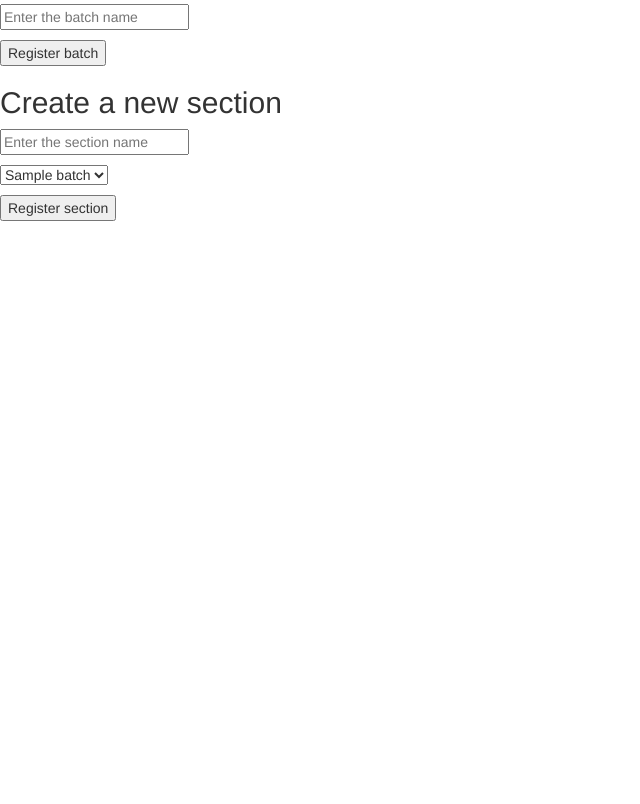
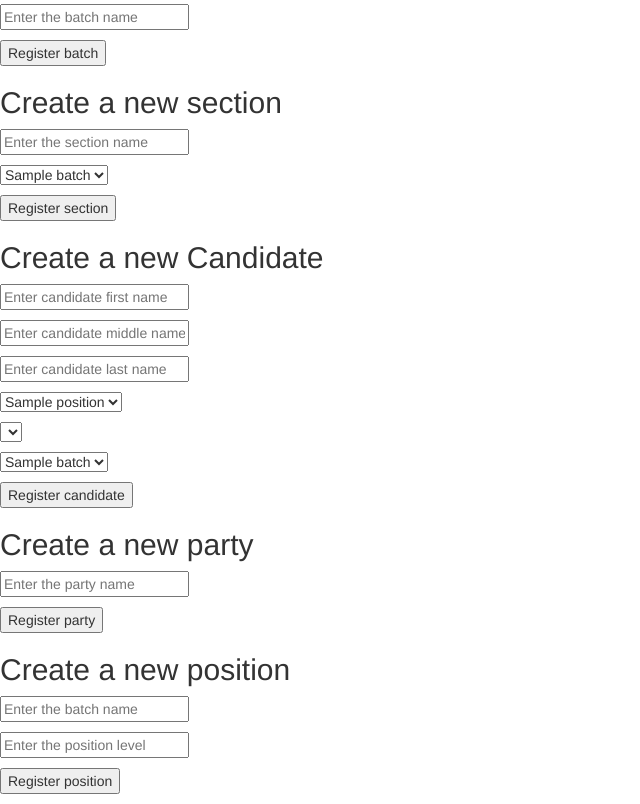
Before and after one commit to seanballais/botos, a Flask app: page /admin in a window 1280 px wide. Shown: the part 501-1305 px from the top of the page, without its empty margins (0-640 px from the left). Before the commit the page ends 722 px from the top, so only its background shows below. Run offline with Flask 2, Linux system fonts and the light colour scheme; a user stored in the database is signed in; data comes from the database, SQL or seed files in the repository; tables that the repository leaves empty hold one stand-in row (values such as "Sample post"); lists and menus that the app fills with data are empty.

Commit message:
Added the Candidate creation forms.

```diff
--- a/botos/modules/admin/views.py
+++ b/botos/modules/admin/views.py
@@ -9,7 +9,6 @@
 """
 
 
-from flask import request
 from flask import flash
 from flask import redirect
 from flask import render_template
@@ -237,7 +236,7 @@ def register_candidate():
                                                                )
               )
 
-    return '{ "message": "true" }'
+    return redirect('/admin')
 
 
 @app.route('/admin/register/party',
@@ -252,21 +251,22 @@ def register_party():
     """
     party_creation_form = CandidatePartyCreationForm()
 
-    party_name = request.form['party_name']
+    party_name = party_creation_form.party_name.data
 
-    logger.add_log(20,
-                   'Creating party {0}.'.format(party_name)
-                   )
+    if party_creation_form.validate_on_submit():
+        logger.add_log(20,
+                       'Creating party {0}.'.format(party_name)
+                       )
 
-    app_data_controllers.CandidateParty.add(party_name)
+        app_data_controllers.CandidateParty.add(party_name)
 
-    logger.add_log(20,
-                   'Created party {0} successfully.'.format(party_name)
-                   )
+        logger.add_log(20,
+                       'Created party {0} successfully.'.format(party_name)
+                       )
 
-    flash('Successfully created party {0}.'.format(party_name))
+        flash('Successfully created party {0}.'.format(party_name))
 
-    return '{ "message": "true" }'
+    return redirect('/admin')
 
 
 @app.route('/admin/register/position',
@@ -279,39 +279,34 @@ def register_position():
 
     :return: Return a JSON response.
     """
-    if request.method != 'POST':
+    position_creation_form = CandidatePositionCreationForm()
+
+    position_name = position_creation_form.position_name.data
+    position_level = position_creation_form.level.data
+
+    if position_creation_form.validate_on_submit():
         logger.add_log(20,
-                       'User attempted to go to a non-page directory with a {0} request.'
-                       'Redirecting to the index page.'.format(request.method)
+                       'Creating candidate position {0} at level {1}.'.format(position_name,
+                                                                              position_level
+                                                                              )
                        )
 
-        return redirect('/')
+        app_data_controllers.CandidatePosition.add(position_name,
+                                                   position_level
+                                                   )
 
-    position_name = request.form['position_name']
-    position_level = request.form['position_level']
-
-    logger.add_log(20,
-                   'Creating candidate position {0} at level {1}.'.format(position_name,
-                                                                          position_level
-                                                                          )
-                   )
-
-    app_data_controllers.CandidatePosition.add(position_name,
-                                               position_level
-                                               )
-
-    logger.add_log(20,
-                   'Created candidate position {0} at level {1}.'.format(position_name,
-                                                                         position_level
-                                                                         )
-                   )
-
-    flash('Successfully created candidate position {0} at level {1}.'.format(position_name,
+        logger.add_log(20,
+                       'Created candidate position {0} at level {1}.'.format(position_name,
                                                                              position_level
                                                                              )
-          )
+                       )
 
-    return '{ "message": "true" }'
+        flash('Successfully created candidate position {0} at level {1}.'.format(position_name,
+                                                                                 position_level
+                                                                                 )
+              )
+
+    return redirect('/admin')
 
 
 @app.route('/admin/logout',
@@ -339,10 +334,13 @@ def admin_index():
 
     :return: Render a template depending on whether the user is anonymous, an admin, or a voter.
     """
-    admin_register_form   = AdminCreationForm()
-    voter_register_form   = VoterCreationForm().new()
-    batch_register_form   = VoterBatchCreationForm()
-    section_register_form = VoterSectionCreationForm().new()
+    admin_register_form     = AdminCreationForm()
+    voter_register_form     = VoterCreationForm().new()
+    batch_register_form     = VoterBatchCreationForm()
+    section_register_form   = VoterSectionCreationForm().new()
+    candidate_register_form = CandidateCreationForm().new()
+    party_register_form     = CandidatePartyCreationForm()
+    position_register_form  = CandidatePositionCreationForm()
 
     logger.add_log(20,
                    'Accessing admin index page.'
@@ -366,7 +364,10 @@ def admin_index():
                     admin_register_form=admin_register_form,
                     voter_register_form=voter_register_form,
                     batch_register_form=batch_register_form,
-                    section_register_form=section_register_form
+                    section_register_form=section_register_form,
+                    candidate_register_form=candidate_register_form,
+                    party_register_form=party_register_form,
+                    position_register_form=position_register_form
                 )
             elif current_user.role == 'viewer':
                 logger.add_log(20,
--- a/botos/templates/default/admin/index_admin.html
+++ b/botos/templates/default/admin/index_admin.html
@@ -61,4 +61,55 @@
             <input type="submit" value="Register section">
         </p>
     </form>
+
+    <h2>Create a new Candidate</h2>
+    <form class="register-candidate-form" action="/admin/register/candidate" method="post">
+        {{ candidate_register_form.hidden_tag() }}
+        <p>
+            {{ candidate_register_form.first_name() }}<br>
+        </p>
+        <p>
+            {{ candidate_register_form.middle_name() }}<br>
+        </p>
+        <p>
+            {{ candidate_register_form.last_name() }}<br>
+        </p>
+        <p>
+            {{ candidate_register_form.position() }}<br>
+        </p>
+        <p>
+            {{ candidate_register_form.party() }}<br>
+        </p>
+        <p>
+            {{ section_register_form.batch() }}<br>
+        </p>
+        <p>
+            <input type="submit" value="Register candidate">
+        </p>
+    </form>
+
+    <h2>Create a new party</h2>
+    <form class="register-party-form" action="/admin/register/party" method="post">
+        {{ party_register_form.hidden_tag() }}
+        <p>
+            {{ party_register_form.party_name() }}<br>
+        </p>
+        <p>
+            <input type="submit" value="Register party">
+        </p>
+    </form>
+
+    <h2>Create a new position</h2>
+    <form class="register-position-form" action="/admin/register/position" method="post">
+        {{ position_register_form.hidden_tag() }}
+        <p>
+            {{ position_register_form.position_name() }}<br>
+        </p>
+        <p>
+            {{ position_register_form.level() }}<br>
+        </p>
+        <p>
+            <input type="submit" value="Register position">
+        </p>
+    </form>
 {% endblock %}
```
